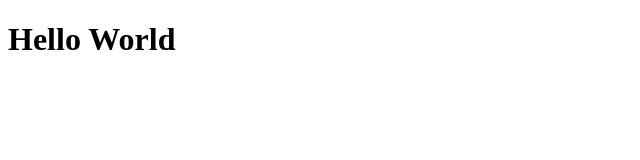
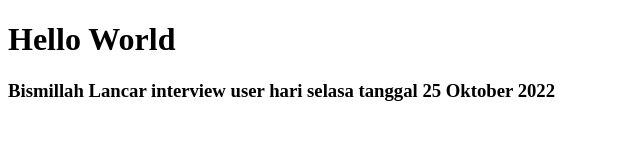
Before and after one commit to Fabian041/testing, a plain HTML site: page index.html in a window 1280 px wide. Shown: the whole page, without its empty margins (0-640 px from the left). Drawn offline with Linux system fonts and the light colour scheme.

Commit message:
Edit file index.hmtl and add file style.css

```diff
--- a/index.html
+++ b/index.html
@@ -8,5 +8,6 @@
 </head>
 <body>
     <h1>Hello World</h1>
+    <h3>Bismillah Lancar interview user hari selasa tanggal 25 Oktober 2022</h3>
 </body>
 </html>
--- /dev/null
+++ b/style.css
@@ -0,0 +1,4 @@
+body{
+    margin: 0;
+    padding: 0;
+}
```
